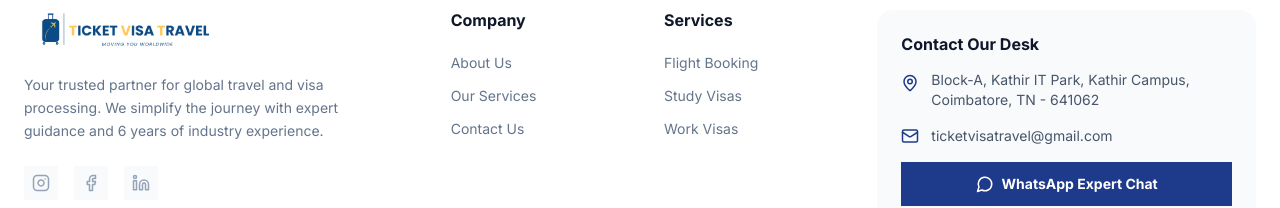
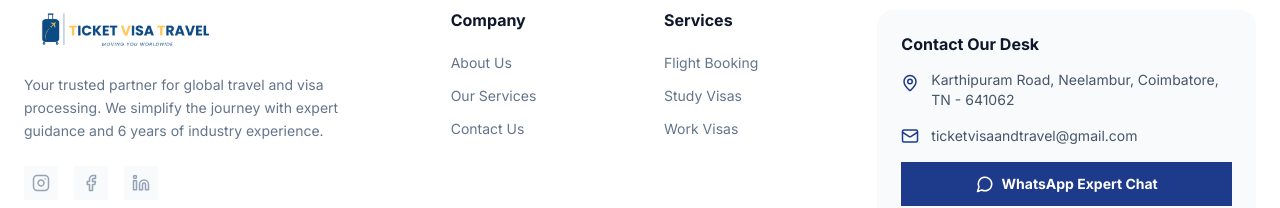
Before and after one commit to kanish701/ticketvisatravel-OG, a React (Vite) app: page /#/ in a window 1280 px wide. Shown: the part 5774-5982 px from the top of the page. Built offline with nearby package versions, Linux system fonts and the light colour scheme; a web font is replaced by a local one.

Commit message:
updated the mail

```diff
--- a/src/components/Footer.tsx
+++ b/src/components/Footer.tsx
@@ -64,13 +64,13 @@ const Footer = () => {
                             <div className="flex items-start gap-3">
                                 <MapPin size={18} className="text-blue-900 mt-1 shrink-0" />
                                 <p className="text-sm text-slate-600">
-                                    Block-A, Kathir IT Park, Kathir Campus, Coimbatore, TN - 641062
+                                    Karthipuram Road, Neelambur, Coimbatore, TN - 641062
                                 </p>
                             </div>
                             <div className="flex items-center gap-3">
                                 <Mail size={18} className="text-blue-900 shrink-0" />
-                                <a href="mailto:ticketvisatravel@gmail.com" className="text-sm text-slate-600 hover:text-blue-900 transition-colors">
-                                    ticketvisatravel@gmail.com
+                                <a href="mailto:ticketvisaandtravel@gmail.com" className="text-sm text-slate-600 hover:text-blue-900 transition-colors">
+                                    ticketvisaandtravel@gmail.com
                                 </a>
                             </div>
                             <button
```
